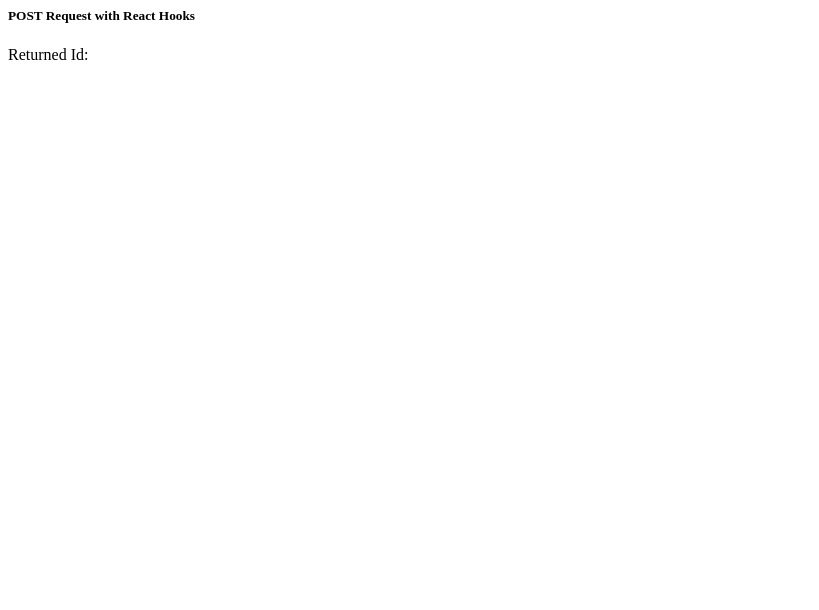
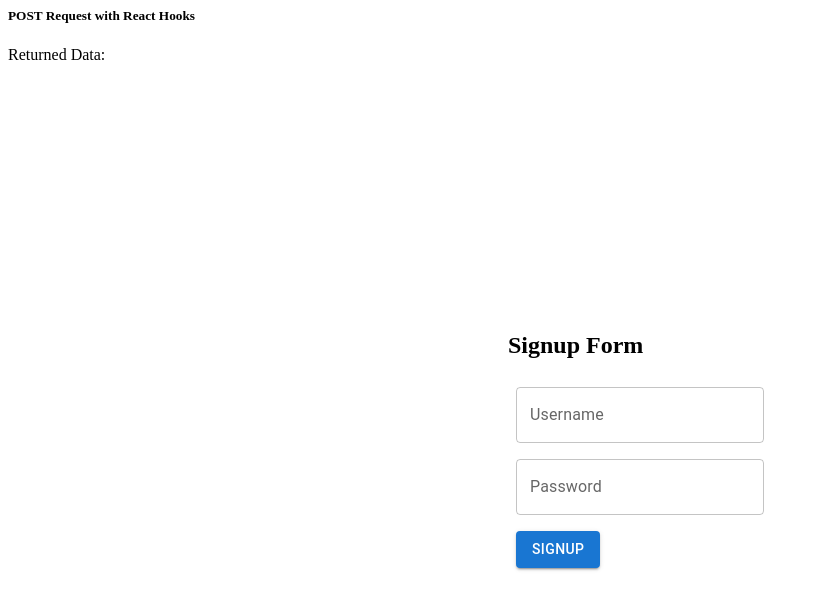
Before and after one commit to AKSHAYPATILBHOSALE07/react-jjti86, a React (Create React App) app: page / in a window 1280 px wide. Shown: the top 610 px of the page, without its empty margins (0-819 px from the left). Built offline with nearby package versions, Linux system fonts and the light colour scheme; no server answers.

Commit message:
Signup Form data send to node js server

```diff
--- a/src/App.js
+++ b/src/App.js
@@ -1,14 +1,12 @@
 import React from 'react';
 import './style.css';
-import SignUpForm from './Components/Forms/SignUpForm';
-import PostRequestHooks from './Components/PostRequestHooks';
+import SignUp from './Components/SignUp';
 
 export default function App() {
   return (
     <>
       <div>
-        {/* <SignUpForm /> */}
-        <PostRequestHooks />
+        <SignUp />
       </div>
     </>
   );
--- a/src/Components/Forms/SignUpForm.jsx
+++ /dev/null
@@ -1,86 +0,0 @@
-import React from 'react';
-import { useState } from 'react';
-import { FormControl } from '@mui/material';
-import { InputLabel, Input, FormHelperText, TextField } from '@mui/material';
-import { Button, Grid } from '@mui/material';
-
-const SignUpForm = () => {
-  const [userName, setuserName] = useState('');
-  const [password, setpassword] = useState('');
-
-  const onUserNameChange = (e) => setuserName(e.target.value);
-  const onPasswordChange = (e) => setpassword(e.target.value);
-
-  // const handleSubmit = () => {
-  //   console.log("userName: " + userName);
-  //   console.log("password: " + password);
-  // }
-
-  const handleSubmit = async () => {
-    console.warn(userName, password);
-
-    useEffect(() => {
-      // POST request using fetch inside useEffect React hook
-      const requestOptions = {
-          method: 'POST',
-          headers: { 'Content-Type': 'application/json' },
-          body: JSON.stringify({ userName: userName,
-      password: password})
-      };
-      fetch('http://localhost:8080/api/users/signup', requestOptions)
-          .then(response => response.json())
-          .then(data => console.log(data));
-
-  // empty dependency array means this effect will only run once (like componentDidMount in classes)
-  }, []);
-  };
-
-  return (
-    <>
-      <Grid
-        container
-        spacing={5}
-        direction="column"
-        alignItems="center"
-        justifyContent="center"
-        style={{ minHeight: '100vh' }}
-        alignItems="center"
-      >
-        <Grid item>
-          <FormControl>
-            <h2>Signup Form</h2>
-            <Grid item sx={{ p: 1 }}>
-              <TextField
-                id="outlined-basic"
-                label="Username"
-                variant="outlined"
-                onChange={(e) => setuserName(e.target.value)}
-                value={userName}
-              />
-            </Grid>
-            <Grid item sx={{ p: 1 }}>
-              <TextField
-                id="outlined-basic"
-                label="Password"
-                variant="outlined"
-                onChange={onPasswordChange}
-                value={password}
-              />
-            </Grid>
-            <Grid item sx={{ p: 1 }}>
-              <Button
-                variant="contained"
-                value="submit"
-                type="submit"
-                onClick={handleSubmit}
-              >
-                Signup
-              </Button>
-            </Grid>
-          </FormControl>
-        </Grid>
-      </Grid>
-    </>
-  );
-};
-export default SignUpForm;
--- a/src/Components/PostRequestHooks.jsx
+++ /dev/null
@@ -1,29 +0,0 @@
-import React, { useState, useEffect } from 'react';
-
-export default function PostRequestHooks() {
-  const [postId, setPostId] = useState(null);
-
-  useEffect(() => {
-    // POST request using fetch inside useEffect React hook
-    const requestOptions = {
-      method: 'POST',
-      headers: { 'Content-Type': 'application/json' },
-      body: JSON.stringify({ userName: 'kiran', password: '123' }),
-    };
-    fetch('http://localhost:8080/api/users/signup', requestOptions)
-      .then((response) => response.json())
-      .then((data) => setPostId(data.id));
-
-    // empty dependency array means this effect will only run once (like componentDidMount in classes)
-  }, []);
-
-  return (
-    <>
-    <div className="card text-center m-3">
-      <h5 className="card-header">POST Request with React Hooks</h5>
-      <div className="card-body">Returned Id: {postId}</div>
-    </div>
-
-    </>
-  );
-}
--- /dev/null
+++ b/src/Components/SignUp.jsx
@@ -0,0 +1,83 @@
+import React, { useState, useEffect } from 'react';
+import { FormControl } from '@mui/material';
+import { InputLabel, Input, FormHelperText, TextField } from '@mui/material';
+import { Button, Grid } from '@mui/material';
+
+export default function SignUp() {
+  const [postId, setPostId] = useState(null);
+  const [userName, setuserName] = useState('');
+  const [password, setpassword] = useState('');
+
+  //useEffect(() => {
+  // POST request using fetch inside useEffect React hook
+  const handleSubmit = () => {
+    console.log(userName + ' ' + password);
+    console.log('111111111111111111');
+    const requestOptions = {
+      method: 'POST',
+      headers: { 'Content-Type': 'application/json' },
+      body: JSON.stringify({ userName: userName, password: password }),
+    };
+    fetch('http://localhost:8080/api/users/signup', requestOptions)
+      .then((response) => response.json())
+      .then((data) =>
+        setPostId('ID: ' + data.id + ' Username: ' + data.userName)
+      );
+
+    // empty dependency array means this effect will only run once (like componentDidMount in classes)
+    //}, []);
+  };
+  return (
+    <>
+      <div className="card text-center m-3">
+        <h5 className="card-header">POST Request with React Hooks</h5>
+        <div className="card-body">Returned Data: {postId}</div>
+        <>
+          <Grid
+            container
+            spacing={5}
+            direction="column"
+            alignItems="center"
+            justifyContent="center"
+            style={{ minHeight: '100vh' }}
+            alignItems="center"
+          >
+            <Grid item>
+              <FormControl>
+                <h2>Signup Form</h2>
+                <Grid item sx={{ p: 1 }}>
+                  <TextField
+                    id="outlined-basic"
+                    label="Username"
+                    variant="outlined"
+                    onChange={(e) => setuserName(e.target.value)}
+                    value={userName}
+                  />
+                </Grid>
+                <Grid item sx={{ p: 1 }}>
+                  <TextField
+                    id="outlined-basic"
+                    label="Password"
+                    variant="outlined"
+                    onChange={(e) => setpassword(e.target.value)}
+                    value={password}
+                  />
+                </Grid>
+                <Grid item sx={{ p: 1 }}>
+                  <Button
+                    variant="contained"
+                    value="submit"
+                    type="submit"
+                    onClick={handleSubmit}
+                  >
+                    Signup
+                  </Button>
+                </Grid>
+              </FormControl>
+            </Grid>
+          </Grid>
+        </>
+      </div>
+    </>
+  );
+}
```
